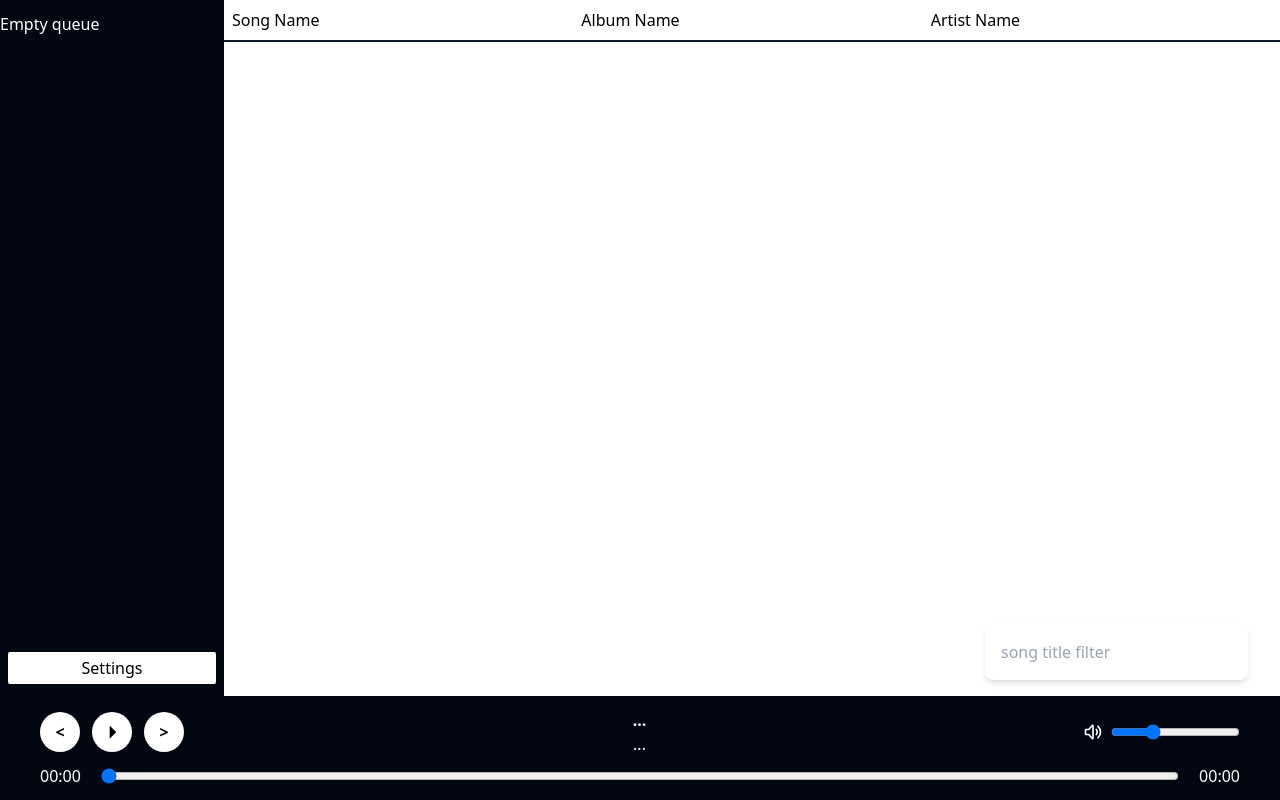
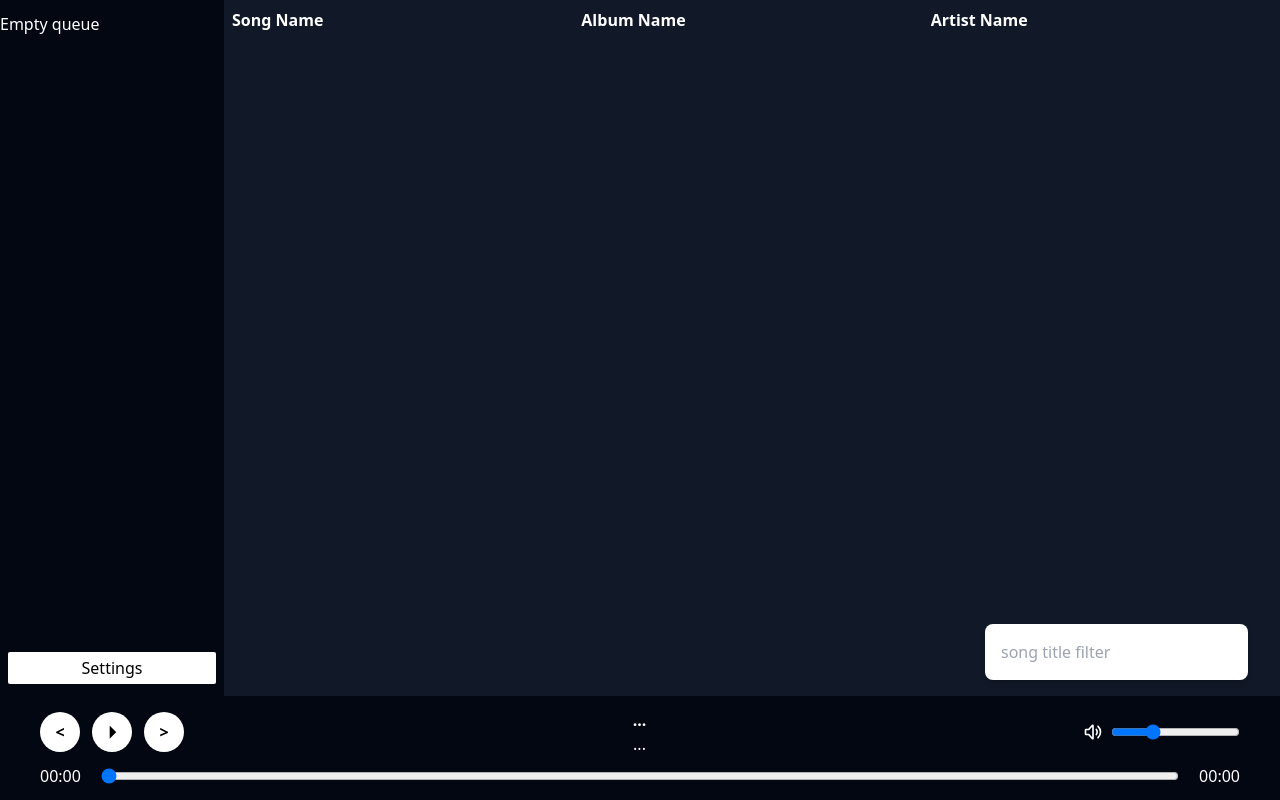
Before and after one commit to callum-jones19/coralia, a React (Vite) app: page / in a window 1280 px wide. Built offline with nearby package versions, Linux system fonts and the light colour scheme.

Commit message:
Small CSS tweaks to song list

```diff
--- a/src/components/SongList.tsx
+++ b/src/components/SongList.tsx
@@ -12,9 +12,9 @@ export default function SongList(
   { songList, onSongClick, currPlayingSong, onUpdateQueue }: SongListProps,
 ) {
   return (
-    <div className="flex flex-col h-full w-full basis-full overflow-auto">
+    <div className="flex flex-col h-full w-full basis-full overflow-auto scroll-smooth">
         <div
-        className={"flex-grow-0 p-2 flex flex-row gap-2 flex-shrink border-b-gray-900 border-b-2"}
+          className={"flex-grow-0 p-2 h-full flex flex-row gap-2 flex-shrink border-b-gray-900 border-b-2 text-white font-bold bg-gray-900"}
         >
           <p className="basis-1/5 flex-grow overflow-hidden text-nowrap text-ellipsis flex-shrink">
             Song Name
--- a/src/index.css
+++ b/src/index.css
@@ -6,6 +6,7 @@ html, body {
   margin: 0px;
   padding: 0px;
   height: 100vh;
+  scrollbar-color: rgb(142, 31, 14) #ffffff00
 }
 
 #root {
```
Lines whose indentation alone changed are shown as unchanged.
